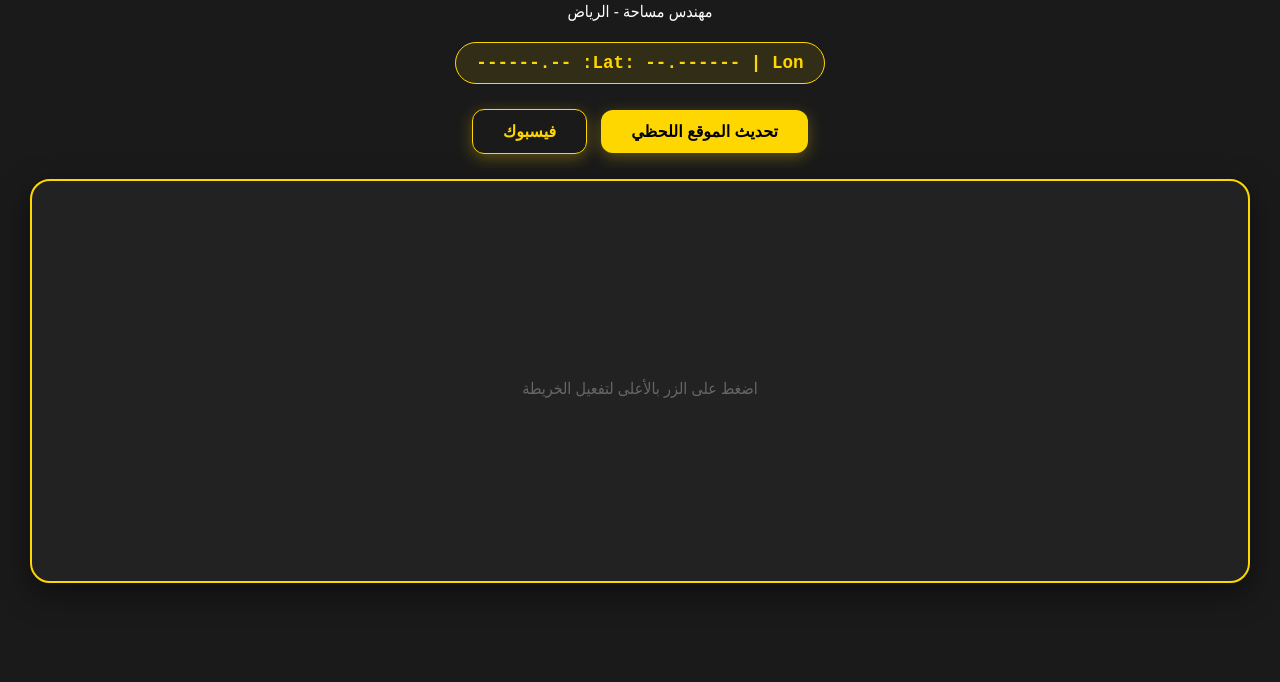
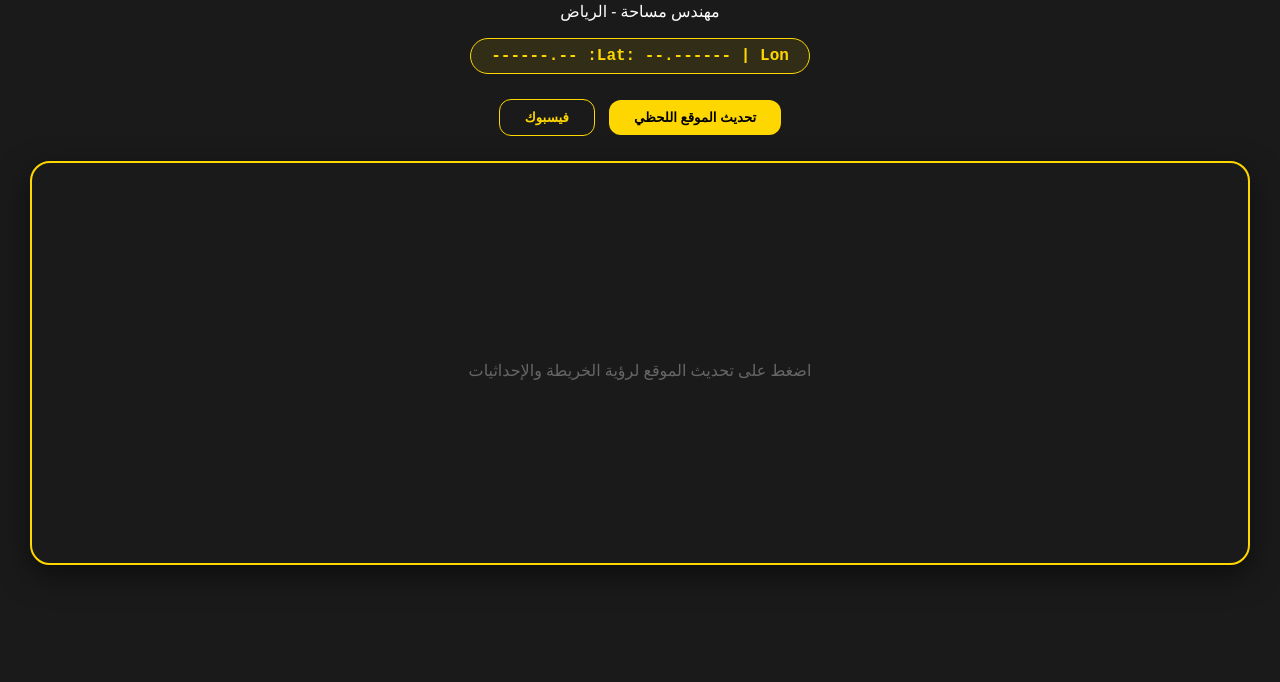
Before and after one commit to sahaby00-creator/sahaby-first-web, a plain HTML site: page index.html in a window 1280 px wide. Shown: the part 118-800 px from the top of the page. Drawn offline with Linux system fonts and the light colour scheme.

Commit message:
Add files via upload

```diff
--- a/index.html
+++ b/index.html
@@ -3,114 +3,64 @@
 <head>
     <meta charset="UTF-8">
     <meta name="viewport" content="width=device-width, initial-scale=1.0">
-    <meta name="description" content="الموقع الرسمي للمهندس محمود صحابي - مهندس مساحة في الرياض">
     <title>بروفايل المهندس محمود صحابي</title>
     <style>
-        /* التنسيق العام (ستايل داكن فخم) */
-        body {
-            background-color: #1a1a1a;
-            color: #ffd700;
-            text-align: center;
-            font-family: 'Segoe UI', Tahoma, Geneva, Verdana, sans-serif;
-            padding-top: 30px;
-            margin: 0;
-        }
-
+        body { background-color: #1a1a1a; color: #ffd700; text-align: center; font-family: 'Segoe UI', sans-serif; padding-top: 30px; margin: 0; }
         h1 { font-size: 2.2rem; margin-bottom: 5px; }
-        p { color: #ffffff; margin-bottom: 20px; }
-
-        /* صندوق الإحداثيات (مهم جداً للمساحة) */
         #coords-box {
             background: rgba(255, 215, 0, 0.1);
             color: #ffd700;
-            padding: 10px 20px;
+            padding: 8px 20px;
             margin: 15px auto;
             width: fit-content;
             border-radius: 50px;
             border: 1px solid #ffd700;
             font-family: 'Courier New', monospace;
             font-weight: bold;
-            font-size: 1.1rem;
         }
-
-        /* تنسيق الأزرار (نظام iOS) */
         .btn-group { margin: 20px; }
-        button {
-            background-color: #ffd700;
-            color: black;
-            padding: 12px 30px;
-            border-radius: 12px;
-            border: none;
-            font-weight: bold;
-            font-size: 16px;
-            cursor: pointer;
-            margin: 5px;
-            transition: 0.3s;
-            box-shadow: 0px 4px 15px rgba(255, 215, 0, 0.3);
-        }
-
+        button { background-color: #ffd700; color: black; padding: 10px 25px; border-radius: 12px; border: none; font-weight: bold; cursor: pointer; margin: 5px; transition: 0.3s; }
         button:hover { transform: scale(1.05); background-color: #e6c200; }
-
-        .fb-btn {
-            background: none;
-            border: 1px solid #ffd700;
-            color: #ffd700;
-        }
-
-        /* حاوية الخريطة */
-        .map-container {
-            margin: 20px auto;
-            max-width: 95%;
-            height: 400px;
-            border-radius: 20px;
-            overflow: hidden;
-            border: 2px solid #ffd700;
-            box-shadow: 0px 10px 30px rgba(0,0,0,0.5);
-            background-color: #222;
-        }
-
-        iframe { width: 100%; height: 100%; border: none; }
+        .map-container { margin: 20px auto; max-width: 95%; height: 400px; border-radius: 20px; overflow: hidden; border: 2px solid #ffd700; box-shadow: 0px 10px 30px rgba(0,0,0,0.5); }
     </style>
 </head>
 <body>
 
     <h1>المهندس محمود صحابي</h1>
-    <p>مهندس مساحة - الرياض</p>
+    <p style="color: #fff;">مهندس مساحة - الرياض</p>
 
     <div id="coords-box">Lat: --.------ | Lon: --.------</div>
 
     <div class="btn-group">
         <button onclick="getLocation()">تحديث الموقع اللحظي</button>
-        <a href="https://www.facebook.com/SA7ABY/" target="_blank">
-            <button class="fb-btn">فيسبوك</button>
-        </a>
+        <a href="https://www.facebook.com/SA7ABY/" target="_blank"><button style="background:none; border:1px solid #ffd700; color:#ffd700;">فيسبوك</button></a>
     </div>
 
     <div class="map-container" id="mapBox">
-        <p style="padding-top: 180px; color: #666;">اضغط على الزر بالأعلى لتفعيل الخريطة</p>
+        <p style="padding-top: 180px; color: #666;">اضغط على تحديث الموقع لرؤية الخريطة والإحداثيات</p>
     </div>
 
     <script>
-        // وظيفة جلب الموقع بدقة عالية
         function getLocation() {
             if (navigator.geolocation) {
-                navigator.geolocation.getCurrentPosition(showPosition, showError, {
-                    enableHighAccuracy: true
-                });
-            } else {
-                alert("متصفحك لا يدعم تحديد الموقع");
+                navigator.geolocation.getCurrentPosition(showPosition, showError, { enableHighAccuracy: true });
             }
         }
 
         function showPosition(position) {
             var lat = position.coords.latitude;
             var lon = position.coords.longitude;
+            // عرض الإحداثيات بدقة 6 أرقام عشرية
+            document.getElementById("coords-box").innerHTML = "Lat: " + lat.toFixed(6) + " | Lon: " + lon.toFixed(6);
+            // تحديث الخريطة
+            var mapUrl = "https://www.google.com/maps?q=" + lat + "," + lon + "&z=17&output=embed";
+            document.getElementById("mapBox").innerHTML = '<iframe width="100%" height="100%" frameborder="0" src="' + mapUrl + '"></iframe>';
+        }
 
-            // تحديث أرقام الإحداثيات في الصفحة
-            document.getElementById("coords-box").innerHTML =
-                "Lat: " + lat.toFixed(6) + " | Lon: " + lon.toFixed(6);
+        function showError(error) { alert("يرجى التأكد من تفعيل الـ GPS والسماح للمتصفح بالوصول للموقع"); }
 
-            // توليد رابط الخريطة الجديد بناءً على موقعك
-            var mapUrl = "https://maps.google.com/maps?q=" + lat + "," + lon + "&z=16&output=embed";
-            document.getElementById("mapBox").innerHTML = '<iframe src="' + mapUrl + '"></iframe>';
-        }
+        // تشغيل تلقائي عند الفتح
+        window.onload = getLocation;
+    </script>
+</body>
+</html>
```
